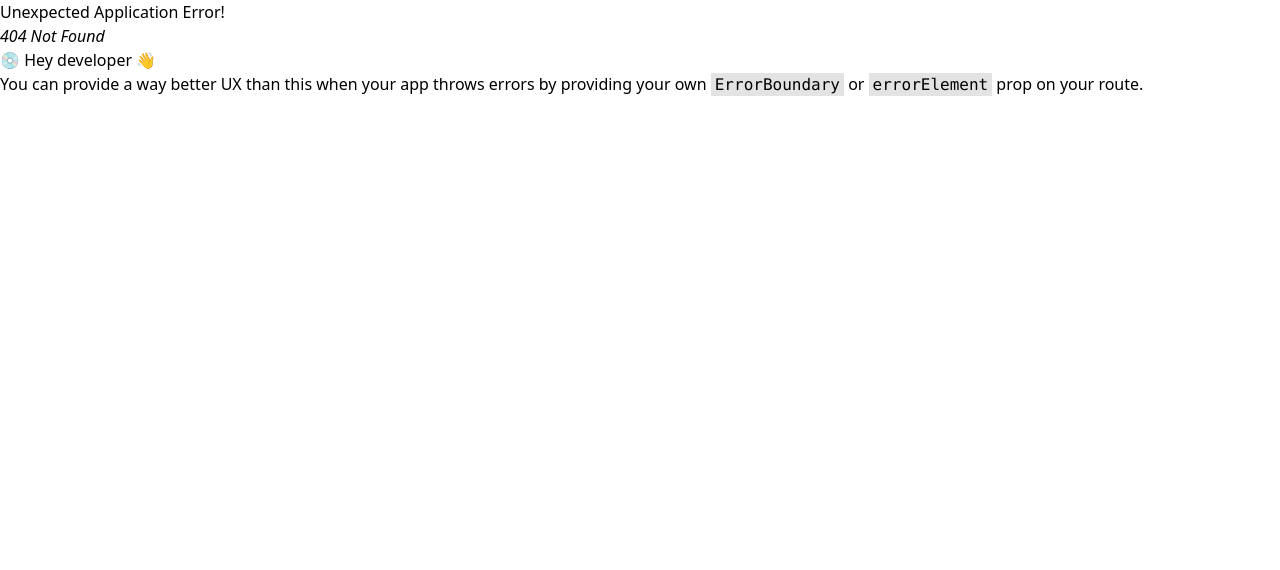
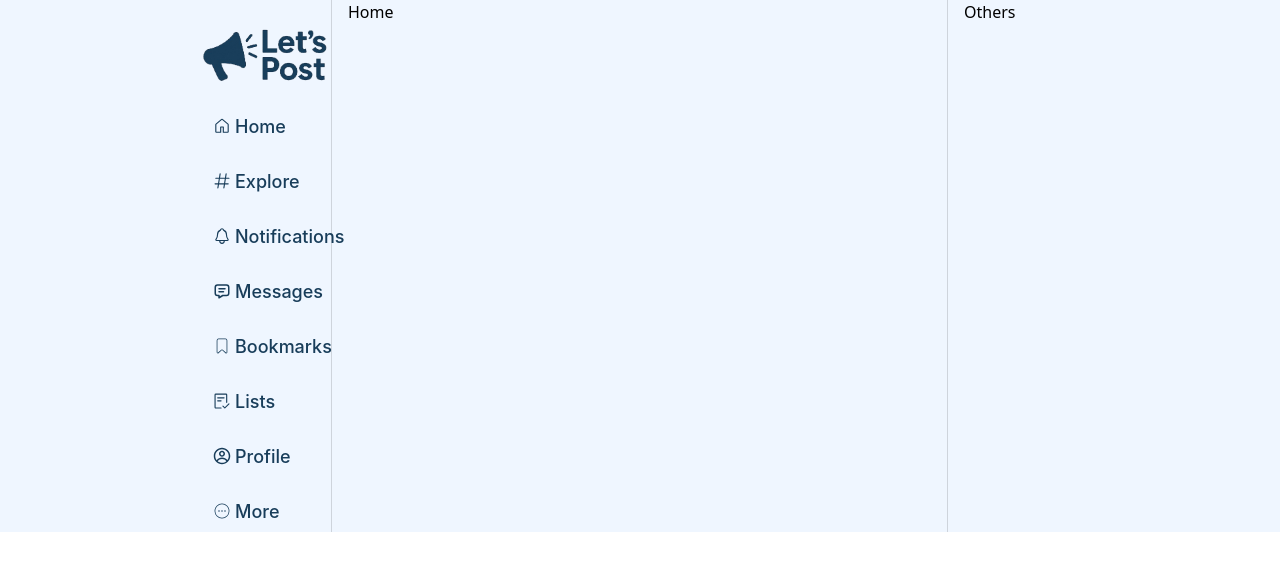
Before and after one commit to kazimayzid/Let-s-Post, a React (Vite) app: page /feed in a window 1280 px wide. Before the commit this address had no page. Shown: the top 570 px of the page. Built offline with nearby package versions, Linux system fonts and the light colour scheme.

Commit message:
Homw page added

```diff
--- a/src/App.jsx
+++ b/src/App.jsx
@@ -1,11 +1,14 @@
 import "./App.css";
-import RootLayOut from "./components/Container/RootLayOut/RootLayOut";
-import SignIn from "./components/Container/SignIn/SignIn";
+
 
 import { createBrowserRouter, RouterProvider } from "react-router";
+import RootLayOut from "./components/RootLayOut/RootLayOut";
 import Welcome from "./components/Welcome/Welcome";
 import SignUp from "./components/SignUp/SignUp";
-import Home from "./pages/SignUp/Home/home";
+import SignIn from "./components/SignIn/SignIn";
+import Feed from "./pages/Feed/Feed";
+import Home from "./pages/Home/home";
+
 
 function App() {
   const router = createBrowserRouter([
@@ -14,14 +17,17 @@ function App() {
       element: <RootLayOut />,
       children: [
         { index: true, element: <Welcome /> },
-        { path: "signUp", element: <SignUp /> },
-        { path: "signIn", element: <SignIn /> },
+        { path: "/signUp", element: <SignUp /> },
+        { path: "/signIn", element: <SignIn /> },
       ],
     },
     {
-      path: "/home",
-      element: <Home/>
-    }
+      path: "/feed",
+      element: <Feed/>,
+      children: [
+        {index: true, element: <Home/>}
+      ],
+    },
   ]);
 
   return <RouterProvider router={router} />;
--- a/src/components/Container/RootLayOut/RootLayOut.jsx
+++ b/src/components/RootLayOut/RootLayOut.jsx
@@ -1,5 +1,5 @@
 import { Outlet } from "react-router";
-import { SideImg } from "../../../pages/SignUp/SideImg";
+import { SideImg } from "../../pages/SideImg/SideImg";
 import Container from "../Container/Container";
 
 export default function RootLayOut() {
--- /dev/null
+++ b/src/components/SideBar/SideBar.jsx
@@ -0,0 +1,94 @@
+import { NavLink, Outlet } from "react-router";
+import logo from "../../assets/logo.png";
+import PageTransition from "../pagetransition/PageTransition";
+import Container from "../Container/Container";
+import { BiSolidHomeCircle } from "react-icons/bi";
+import { GoChecklist, GoHash, GoHome } from "react-icons/go";
+import { IoNotificationsOutline } from "react-icons/io5";
+import { TbMessage } from "react-icons/tb";
+import { CiBookmark, CiCircleMore } from "react-icons/ci";
+import { CgProfile } from "react-icons/cg";
+
+export default function SideBar() {
+  return (
+    <>
+      <PageTransition>
+        <div>
+          <div className="mt-6 mb-5">
+            <NavLink>
+              <img className="w-[150px]" src={logo} alt="" />
+            </NavLink>
+          </div>
+          <div className="flex flex-col gap-y-3.5 ">
+            <div>
+              <NavLink>
+                <button className="flex gap-x-1 items-center font-Inter font-medium text-[18px] text-primaryColor hover:bg-white border-[.5px] border-transparent hover:border-[#0000002a] duration-300 hover:border-[.5px] py-1.5 px-3 rounded-full">
+                  <GoHome />
+                  Home
+                </button>
+              </NavLink>
+            </div>
+            <div>
+              <NavLink>
+                <button className="flex gap-x-1 items-center font-Inter font-medium text-[18px] text-primaryColor hover:bg-white border-[.5px] border-transparent hover:border-[#0000002a] duration-300 hover:border-[.5px] py-1.5 px-3 rounded-full">
+                  <GoHash />
+                  Explore
+                </button>
+              </NavLink>
+            </div>
+            <div>
+              <NavLink>
+                <button className="flex gap-x-1 items-center font-Inter font-medium text-[18px] text-primaryColor hover:bg-white border-[.5px] border-transparent hover:border-[#0000002a] duration-300 hover:border-[.5px] py-1.5 px-3 rounded-full">
+                  <IoNotificationsOutline />
+                  Notifications
+                </button>
+              </NavLink>
+            </div>
+            <div>
+              <NavLink>
+                <button className="flex gap-x-1 items-center font-Inter font-medium text-[18px] text-primaryColor hover:bg-white border-[.5px] border-transparent hover:border-[#0000002a] duration-300 hover:border-[.5px] py-1.5 px-3 rounded-full">
+                  <TbMessage />
+                  Messages
+                </button>
+              </NavLink>
+            </div>
+            <div>
+              <NavLink>
+                <button className="flex gap-x-1 items-center font-Inter font-medium text-[18px] text-primaryColor hover:bg-white border-[.5px] border-transparent hover:border-[#0000002a] duration-300 hover:border-[.5px] py-1.5 px-3 rounded-full">
+                  <CiBookmark />
+                  Bookmarks
+                </button>
+              </NavLink>
+            </div>
+            <div>
+              <NavLink>
+                <button className="flex gap-x-1 items-center font-Inter font-medium text-[18px] text-primaryColor hover:bg-white border-[.5px] border-transparent hover:border-[#0000002a] duration-300 hover:border-[.5px] py-1.5 px-3 rounded-full">
+                  <GoChecklist />
+                  Lists
+                </button>
+              </NavLink>
+            </div>
+            <div>
+              {" "}
+              <NavLink>
+                <button className="flex gap-x-1 items-center font-Inter font-medium text-[18px] text-primaryColor hover:bg-white border-[.5px] border-transparent hover:border-[#0000002a] duration-300 hover:border-[.5px] py-1.5 px-3 rounded-full">
+                  <CgProfile />
+                  Profile
+                </button>
+              </NavLink>
+            </div>
+            <div>
+              {" "}
+              <NavLink>
+                <button className="flex gap-x-1 items-center font-Inter font-medium text-[18px] text-primaryColor hover:bg-white border-[.5px] border-transparent hover:border-[#0000002a] duration-300 hover:border-[.5px] py-1.5 px-3 rounded-full">
+                  <CiCircleMore />
+                  More
+                </button>
+              </NavLink>
+            </div>
+          </div>
+        </div>
+      </PageTransition>
+    </>
+  );
+}
--- a/src/components/Container/SignIn/SignIn.jsx
+++ b/src/components/SignIn/SignIn.jsx
@@ -1,16 +1,16 @@
 import { NavLink, useNavigate } from "react-router";
-import logo from "../../../assets/logo.png";
-import PageTransition from "../../pagetransition/PageTransition";
+import logo from "../../assets/logo.png";
+import PageTransition from "../pagetransition/PageTransition";
 import { useState } from "react";
 import { getAuth, signInWithEmailAndPassword } from "firebase/auth";
 import toast, { Toaster } from "react-hot-toast";
 import { useDispatch } from "react-redux";
-import { userLogInfo } from "../../../features/UserSlice/UserSlice";
+import { userLogInfo } from "../../features/UserSlice/UserSlice";
 import { ScaleLoader } from "react-spinners";
 export default function SignIn() {
   const auth = getAuth();
   const dispatch = useDispatch();
-  const navigate = useNavigate()
+  const navigate = useNavigate();
   // Email handle section ==========
   const [email, setEmail] = useState("");
   const [emailErr, setEmailErr] = useState("");
@@ -26,19 +26,19 @@ export default function SignIn() {
     setPasswordErr("");
   };
   // Sign is Handle section =============
-  const[loder, setLoder] = useState(false)
+  const [loder, setLoder] = useState(false);
   const signInHandle = () => {
-    setLoder(true)
+    setLoder(true);
     if (!email) {
       setEmailErr("Enter your Email");
-      setLoder(false)
+      setLoder(false);
     } else if (!/^[^\s@]+@[^\s@]+\.[^\s@]+$/.test(email)) {
       setEmailErr("It's not look like an Email");
-      setLoder(false)
+      setLoder(false);
     }
     if (!password) {
       setPasswordErr("Enter your Password");
-      setLoder(false)
+      setLoder(false);
     }
     if (/^[^\s@]+@[^\s@]+\.[^\s@]+$/.test(email) && password) {
       signInWithEmailAndPassword(auth, email, password)
@@ -46,10 +46,10 @@ export default function SignIn() {
           const user = userCredential.user;
           dispatch(userLogInfo(user));
           localStorage.setItem("userInfo", JSON.stringify(user));
-          toast.success("Welcome to Let's Post")
-          setLoder(false)
+          toast.success("Welcome to Let's Post");
+          setLoder(false);
           setTimeout(() => {
-            navigate("/home")
+            navigate("/feed");
           }, 2000);
           setEmailErr("");
           setPasswordErr("");
@@ -68,7 +68,7 @@ export default function SignIn() {
               toast.error("Invalid email format");
               break;
           }
-          setLoder(false)
+          setLoder(false);
         });
     }
   };
@@ -129,9 +129,7 @@ export default function SignIn() {
               type="button"
               class="text-white bg-[#183758] hover:bg-[#183758e8] focus:outline-none focus:ring-4 focus:ring-blue-300 font-medium rounded-full text-sm px-15 py-2.5 text-center me-2 mb-2 duration-300 cursor-pointer"
             >
-              {
-                loder ? <ScaleLoader height={13} color="#ffffff" /> : "Sign In"
-              }
+              {loder ? <ScaleLoader height={13} color="#ffffff" /> : "Sign In"}
             </button>
             <div className="flex gap-x-[100px] mt-5">
               <NavLink className="text-[#1E97E1] hover:scale-105 duration-300">
--- a/src/components/SignUp/SignUp.jsx
+++ b/src/components/SignUp/SignUp.jsx
@@ -1,6 +1,6 @@
 import { Navigate, NavLink, useNavigate } from "react-router-dom";
 import logo from "../../assets/logo.png";
-import SignIn from "../Container/SignIn/SignIn";
+import SignIn from "../SignIn/SignIn";
 import PageTransition from "../pagetransition/PageTransition";
 import { useState } from "react";
 import { FaEyeSlash, FaRegEye } from "react-icons/fa";
@@ -65,7 +65,7 @@ export default function SignUp() {
             email: email,
             createdAt: new Date().toLocaleString(),
           });
-          navigate("/signIn")
+          navigate("/signIn");
           setEmailErr("");
           setNameErr("");
           setPasswordErr("");
--- /dev/null
+++ b/src/pages/Feed/Feed.jsx
@@ -0,0 +1,20 @@
+import { Outlet } from "react-router";
+import Container from "../../components/Container/Container";
+import PageTransition from "../../components/pagetransition/PageTransition";
+import SideBar from "../../components/SideBar/SideBar";
+
+export default function Feed() {
+  return (
+    <>
+      <PageTransition>
+        <Container>
+          <div className="flex justify-between w-[100%] px-[200px] bg-blue-50">
+            <div className="w-[15%] bg-blue-50  border-r-[1px] border-[#00000023]"><SideBar/></div>
+            <div className="w-[70%] px-4 border-r-[1px] border-[#00000023]"><Outlet/></div>
+            <div className="w-[15%] px-4">Others</div>
+          </div>
+        </Container>
+      </PageTransition>
+    </>
+  );
+}
--- /dev/null
+++ b/src/pages/Home/Home.jsx
@@ -0,0 +1,11 @@
+import PageTransition from "../../components/pagetransition/PageTransition";
+
+export default function Home() {
+    return <>
+     <PageTransition>
+        <div className="">
+            Home
+        </div>
+     </PageTransition>
+    </>
+}
--- a/src/pages/SignUp/Home/home.jsx
+++ /dev/null
@@ -1,5 +0,0 @@
-export default function Home() {
-    return <>
-     <div>heloo</div>
-    </>
-}
```
Also changed, not shown: src/components/Welcome/Welcome.jsx (+4 -4 lines), src/components/Container/Container.jsx (renamed from src/components/Container/Container/Container.jsx), src/pages/SideImg/SideImg.jsx (renamed from src/pages/SignUp/SideImg.jsx).
